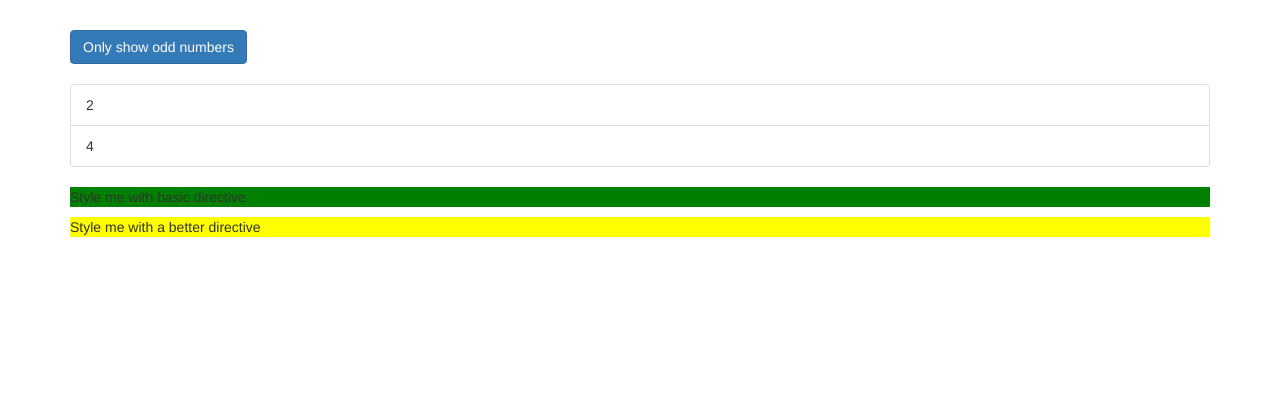
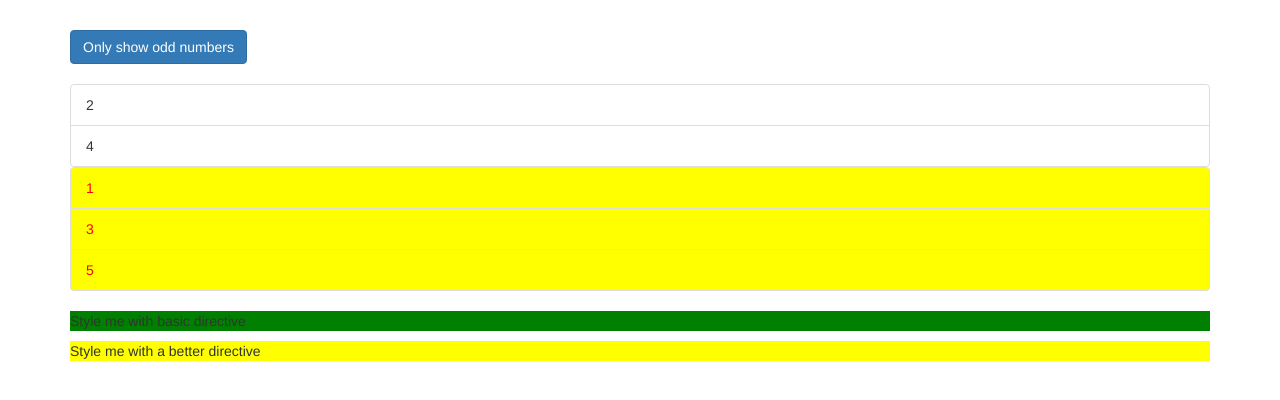
Before and after one commit to jurek2006/directives-start, an Angular app: page / in a window 1280 px wide. Shown: the top 400 px of the page. Built offline with nearby package versions, Linux system fonts and the light colour scheme.

Commit message:
What Happens behind the Scenes on Structural Directives - Sekcja 7 Wykład 90

```diff
--- a/src/app/app.component.html
+++ b/src/app/app.component.html
@@ -25,6 +25,17 @@
             {{ even }}
           </li>
         </div>
+        <ng-template [ngIf]="!onlyOdd">
+          <div>
+            <li
+              class="list-group-item"
+              *ngFor="let odd of oddNumbers"
+              [ngClass]="{odd: odd % 2 !== 0}"
+              [ngStyle]="{backgroundColor: odd % 2 !== 0 ? 'yellow' : 'transparent'}">
+              {{ odd }}
+            </li>
+          </div>
+        </ng-template>
       </ul>
       <p appBasicHighlight>Style me with basic directive</p>
       <p appBetterHighlight defaultColor="yellow" highlightColor="red">Style me with a better directive</p>
```
